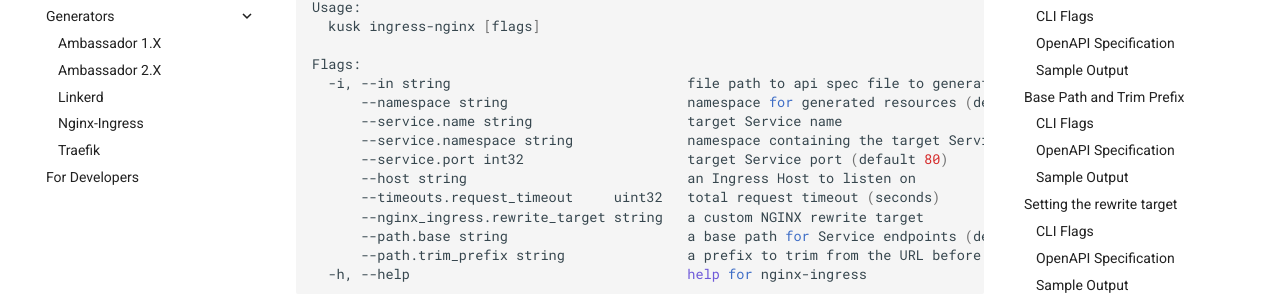
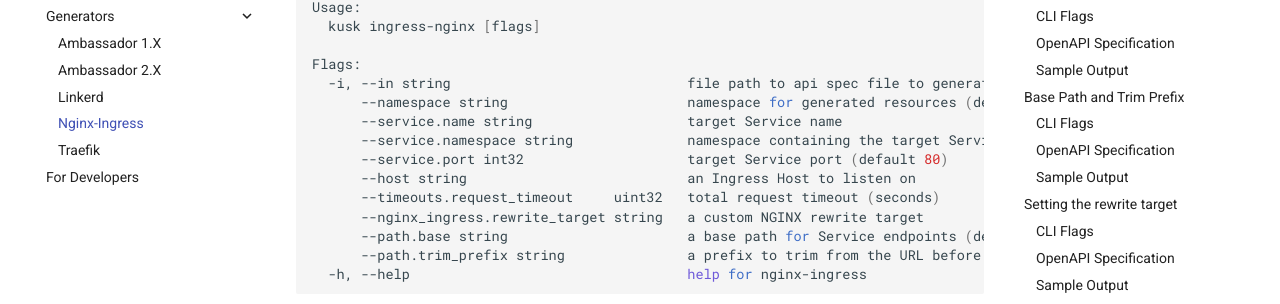
Before and after one commit to kubeshop/kusk-gen, an MkDocs documentation site: the page built from docs/ingress-nginx.md, in a window 1280 px wide. Shown: the part 230-534 px from the top of the page. Built offline with MkDocs 1.6.1 and Material for MkDocs 9.7.7, drawn with Linux system fonts in a browser that asks for light colours; comment, search, counter and statistics services are not loaded.

```diff
--- a/mkdocs.yml
+++ b/mkdocs.yml
@@ -25,7 +25,7 @@ nav:
     - Ambassador 1.X: ambassador.md
     - Ambassador 2.X: ambassador2.md
     - Linkerd: linkerd.md
-    - Nginx-Ingress: nginx-ingress.md
+    - Nginx-Ingress: ingress-nginx.md
     - Traefik: traefik.md
 
   - For Developers: development.md
```
